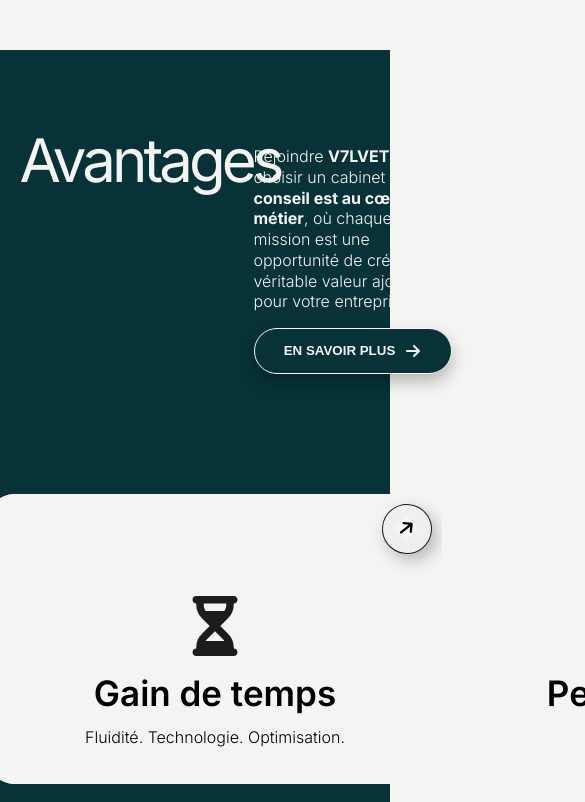
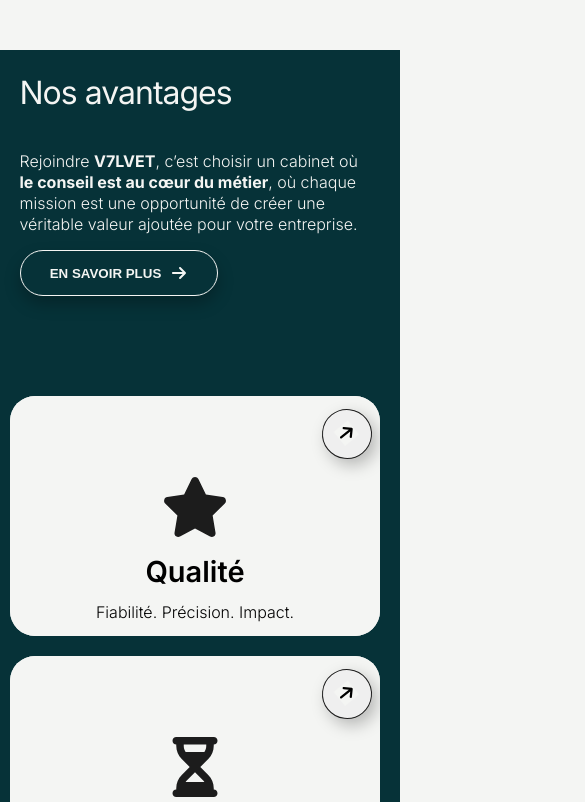
Before and after one commit to morganebdlx/studiolab-test, a React (Vite) app: page / in a window 390 px wide. Shown: the part 1640-2442 px from the top of the page, 585 px wide, since content can reach past the window. Built offline with nearby package versions, Linux system fonts and the light colour scheme.

Commit message:
responsive cards-section

```diff
--- a/src/App.css
+++ b/src/App.css
@@ -85,7 +85,7 @@ letter-spacing: 0%;
 vertical-align: bottom;
 }
 
-@media (max-width: 1600px) {
+@media (min-width: 1025px) and (max-width: 1600px) {
   .logo {
     width: 72px;
     height: 57px;
@@ -116,7 +116,7 @@ vertical-align: bottom;
 }
 
 
-@media (max-width: 767px) {
+@media (max-width: 767px) and (min-width: 320px){
   .logo {
     width: 58.11px;
     height: 46px;
--- a/src/components/CardsSection.css
+++ b/src/components/CardsSection.css
@@ -63,6 +63,8 @@
 .row {
   display: flex;
   gap: 20px;
+  flex-wrap: wrap;
+  justify-content: center;
 }
 
 .card {
@@ -98,13 +100,6 @@
   border: solid 1px #1C1C1C;
   box-shadow: 0px 8px 16px rgba(0, 0, 0, 0.25);
   cursor: pointer;
-}
-
-.card-content {
-  position: relative;
-  width: 413px;
-  height: 250px;
-  margin: 20px 20px 0 20px;
 }
 
 .card-text-hover {
@@ -179,3 +174,206 @@
   background-color: transparent;
   color: #F4F5F3;
 }
+
+.intro-left .mobile {
+  display: none;
+}
+
+.intro-left .desktop {
+  display: block;
+}
+
+
+@media (min-width: 1025px) and (max-width: 1600px) {
+  .cards-section {
+    height: auto;
+    padding: 0 10px 5px 10px;
+  }
+
+  .intro-right {
+    margin-right: 140px;
+  }
+
+  .intro-left {
+    margin-left: 250px;
+  }
+
+  .row {
+    display: flex;
+    flex-wrap: wrap;
+    justify-content: center;
+    gap: 20px;
+  }
+
+  .card {
+    width: 330px;
+    height: 200px;
+  }
+
+  .arrow-card {
+    top: 35px;
+    right: 50px;
+    width: 50px;
+    height: 50px;
+  }
+
+  .card-text-hover {
+    width: 92%;
+    height: 100%;
+  }
+
+  .card-text-hover .arrow-card {
+    top: 10px;
+    right: 15px;
+    width: 50px;
+    height: 50px;
+  }
+
+  .card h3 {
+    font-size: 28px;
+  }
+
+  .card-text-hover p {
+    font-size: 14px;
+    margin: 0 10% 10% 0;
+  }
+}
+
+@media (min-width: 768px) and (max-width: 1024px) {
+  .cards-section {
+    height: auto;
+    padding: 0 10px 5px 10px;
+  }
+
+  .intro-left .desktop {
+    display: none;
+  }
+
+  .intro-left .mobile {
+    display: block;
+  }
+
+  .intro-left h2 {
+    letter-spacing: -1px;
+    font-size: 32px;
+  }
+
+  .intro{
+    flex-direction: column;
+    justify-content: center;
+    align-items: center;
+    height: auto;
+    padding: 30px 0;
+  }
+
+  .intro-left,
+  .intro-right {
+    width: 90%;
+    margin: 0;
+    padding: 0 20px;
+  }
+
+  .row {
+    flex-wrap: wrap;
+    align-items: center;
+  }
+
+  .cards {
+    gap: 20px;
+  }
+
+  .card-text-defaut {
+    width: 100%;
+    height: auto;
+  }
+
+  .card-text-hover {
+    width: 92%;
+    height: 100%;
+  }
+
+}
+
+
+@media (max-width: 767px) and (min-width: 320px) {
+  .cards-section {
+    height: auto;
+    padding: 0 10px 15px 0;
+  }
+
+  .intro-left .desktop {
+    display: none;
+  }
+
+  .intro-left .mobile {
+    display: block;
+  }
+
+  .intro-left h2 {
+    letter-spacing: -1px;
+    font-size: 32px;
+  }
+
+  .intro {
+    flex-direction: column;
+    justify-content: center;
+    align-items: center;
+    height: auto;
+  }
+
+  .intro-left,
+  .intro-right {
+    width: 90%;
+    margin: 0;
+  }
+
+  .row {
+    display: flex;
+    flex-wrap: wrap;
+    justify-content: center;
+    gap: 20px;
+    padding: 0;
+  }
+  .cards {
+    gap: 20px;
+  }
+
+  .card {
+    margin: 0;
+    width: 330px;
+    height: 200px;
+  }
+
+  .arrow-card {
+    top: 35px;
+    right: 50px;
+    width: 50px;
+    height: 50px;
+  }
+
+  .card-text-hover {
+    width: 92%;
+    height: 100%;
+    margin-bottom: none;
+  }
+
+  .card-text-hover .arrow-card {
+    top: 10px;
+    right: 15px;
+    width: 50px;
+    height: 50px;
+  }
+
+  .card h3 {
+    font-size: 29px;
+  }
+
+  .card-text-hover p {
+    font-size: 14px;
+    margin: 0 10% 10% 0;
+  }
+
+  .card-text-default {
+    margin: 0;
+  }
+}
--- a/src/components/CardsSection.jsx
+++ b/src/components/CardsSection.jsx
@@ -15,7 +15,8 @@ function CardsSection() {
       <div className="cards-section">
         <div className="intro">
           <div className="intro-left">
-            <h2>Avantages</h2>
+            <h2 className="desktop">Avantages</h2>
+            <h2 className="mobile">Nos avantages</h2>
           </div>
           <div className="intro-right">
             <p>Rejoindre <strong>V7LVET</strong>, c’est choisir un cabinet où <strong>le conseil est au cœur du
--- a/src/components/Hero.css
+++ b/src/components/Hero.css
@@ -90,7 +90,7 @@
   display: none;
 }
 
-@media (max-width: 1600px) {
+@media (min-width: 1025px) and (max-width: 1600px) {
   .animation-container {
     width: 100%;
     height: 100%;
@@ -143,7 +143,7 @@
   .hero-text-right p {
     position: relative;
     opacity: 1;
-    top: 50%;
+    top: 40%;
     left: auto;
     right: auto;
     width: 100%;
@@ -159,7 +159,7 @@
   }
 }
 
-@media (max-width: 767px) {
+@media (max-width: 767px) and (min-width: 320px) {
   .hero {
     min-height: 100vh;
     background-image: url('../assets/V7_hero_mobile.png');
--- a/src/components/TextSection.css
+++ b/src/components/TextSection.css
@@ -63,7 +63,7 @@
 }
 
 
-@media (max-width: 1600px) {
+@media (min-width: 1025px) and (max-width: 1600px) {
   .text-right {
     margin-right: 140px;
   }
@@ -98,7 +98,7 @@
 }
 
 
-@media (max-width: 767px) {
+@media (max-width: 767px) and (min-width: 320px) {
   .text-left .desktop {
     display: none;
   }
```
